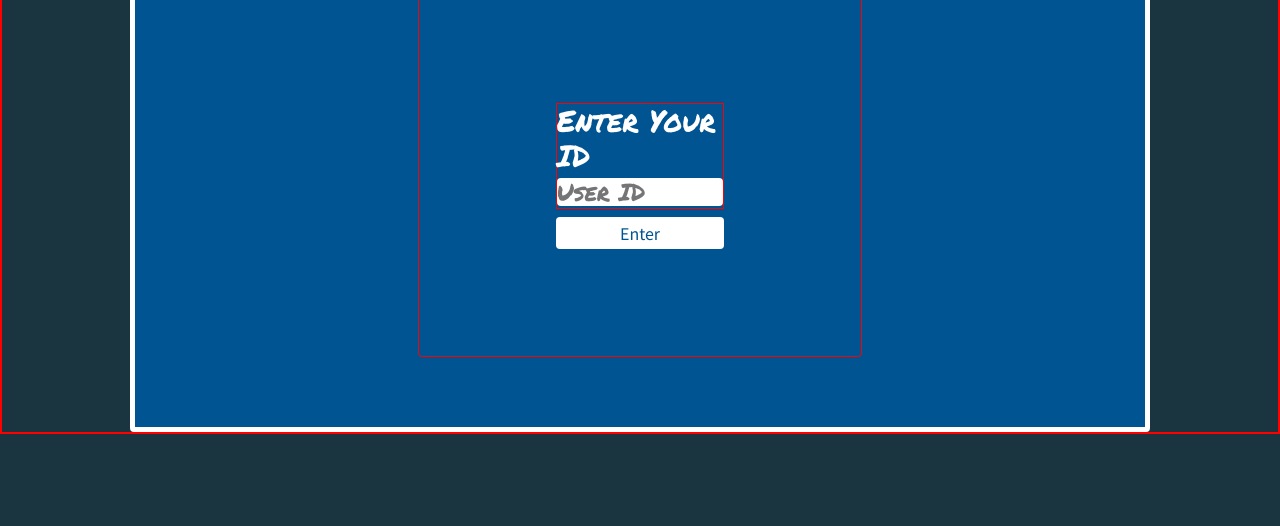
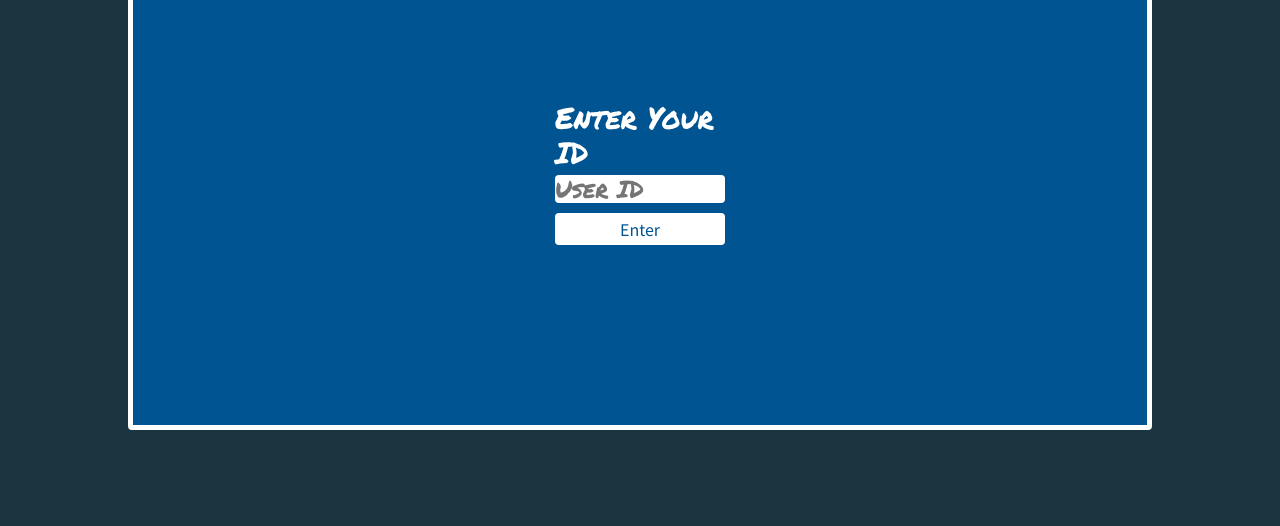
Before and after one commit to trishalanglois/refactor-tractor, a website built with webpack: page src/index.html in a window 1280 px wide. Shown: the part 274-800 px from the top of the page. Built offline with nearby package versions, Linux system fonts and the light colour scheme; no server answers.

Commit message:
Change the splash input class to an id to use the for attr in the label for accessibilty

```diff
--- a/src/css/base.scss
+++ b/src/css/base.scss
@@ -7,7 +7,7 @@
   box-sizing: border-box;
   margin: 0;
   padding: 0;
-  border: 1px solid red;
+  // border: 1px solid red;
 }
 
 %flex_center-shared {
@@ -72,7 +72,7 @@ body {
   margin-bottom: 0;
 }
 
-.splash__input--user {
+#splash__input--user {
   border: none;
   border-radius: 4px;
   font-size: .8em;
--- a/src/index.html
+++ b/src/index.html
@@ -10,8 +10,8 @@
   <section class="splash__container">
     <h1 class="splash__h1">It's <span class='splash-feature-text'> Lit</span> to Be <span class='splash-feature-text'>Fit</span></h1>
     <form class="splash__form--user">
-      <label class ="splash__label--user">Enter Your ID
-      <input class="splash__input--user" placeholder="User ID" type="number" maxlength="2">
+      <label for="splash__input--user" class ="splash__label--user">Enter Your ID
+      <input id="splash__input--user" placeholder="User ID" type="number" maxlength="2">
       </label>
       <button class="splash__button" type="submit" disabled>Enter</button>
       </form>
--- a/src/index.js
+++ b/src/index.js
@@ -75,9 +75,9 @@ $('nav').hide()
 $('header').hide()
 $('main').hide()
 
-$('.splash__input--user').keyup((e) => {
+$('#splash__input--user').keyup((e) => {
   e.preventDefault();
-  if ($('.splash__input--user').val() !== '') {
+  if ($('#splash__input--user').val() !== '') {
     $('.splash__button').prop('disabled', false);
   }
 })
```
